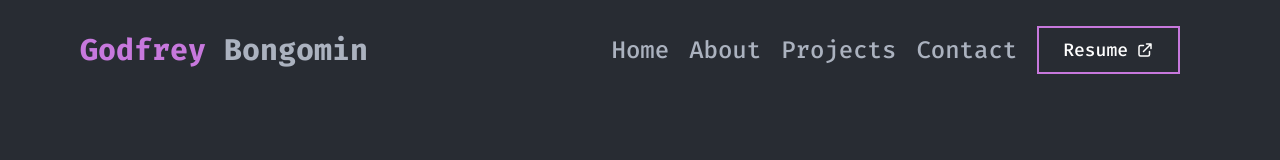
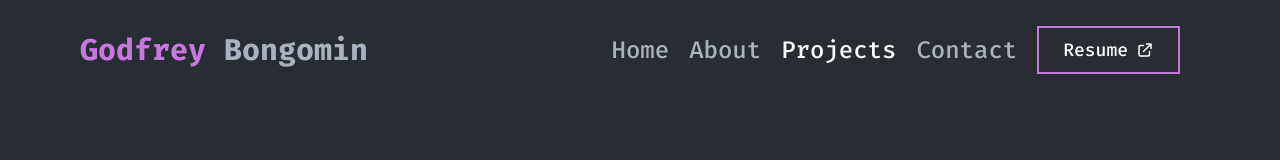
Before and after one commit to bongomin256/godfrey_bongomin, a React (Create React App) app: page /projects in a window 1280 px wide. Shown: the top 160 px of the page. Built offline with nearby package versions, Linux system fonts and the light colour scheme.

Commit message:
added active state of the navbar

```diff
--- a/src/component/navBar/Navbar.js
+++ b/src/component/navBar/Navbar.js
@@ -43,15 +43,24 @@ const Navbar = () => {
               <li
                 key={link.name}
                 // className="hover:text-white hover:transition-all hover:ease-in-out hover:duration-300"
-                className={({ isActive }) => {
-                  return (
-                    //! TO-DO: Fix the active state og the navbar
-                    "hover:text-white hover:transition-all hover:ease-in-out hover:duration-300" +
-                    (isActive ? "text-white" : "text-gray-main")
-                  );
-                }}
+                // className={({ isActive }) => {
+                //   return (
+                //     //! TO-DO: Fix the active state og the navbar
+                //     "hover:text-white hover:transition-all hover:ease-in-out hover:duration-300" +
+                //     (isActive ? "text-white" : "text-gray-main")
+                //   );
+                // }}
               >
-                <NavLink to={link.path}>{link.name}</NavLink>
+                <NavLink
+                  to={link.path}
+                  className={({ isActive }) => {
+                    return isActive
+                      ? "text-white"
+                      : "text-gray-main  hover:text-pink-main hover:transition-all hover:ease-in-out hover:duration-300";
+                  }}
+                >
+                  {link.name}
+                </NavLink>
               </li>
             ))}
 
```
